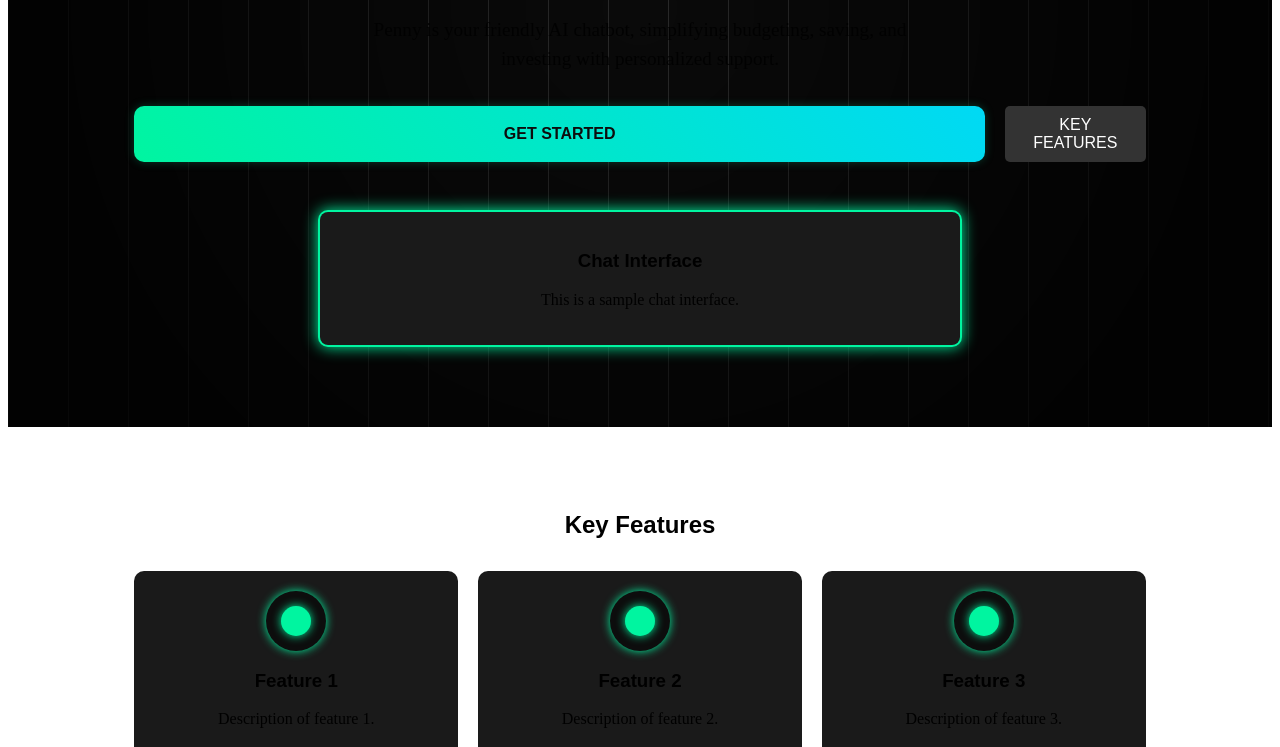
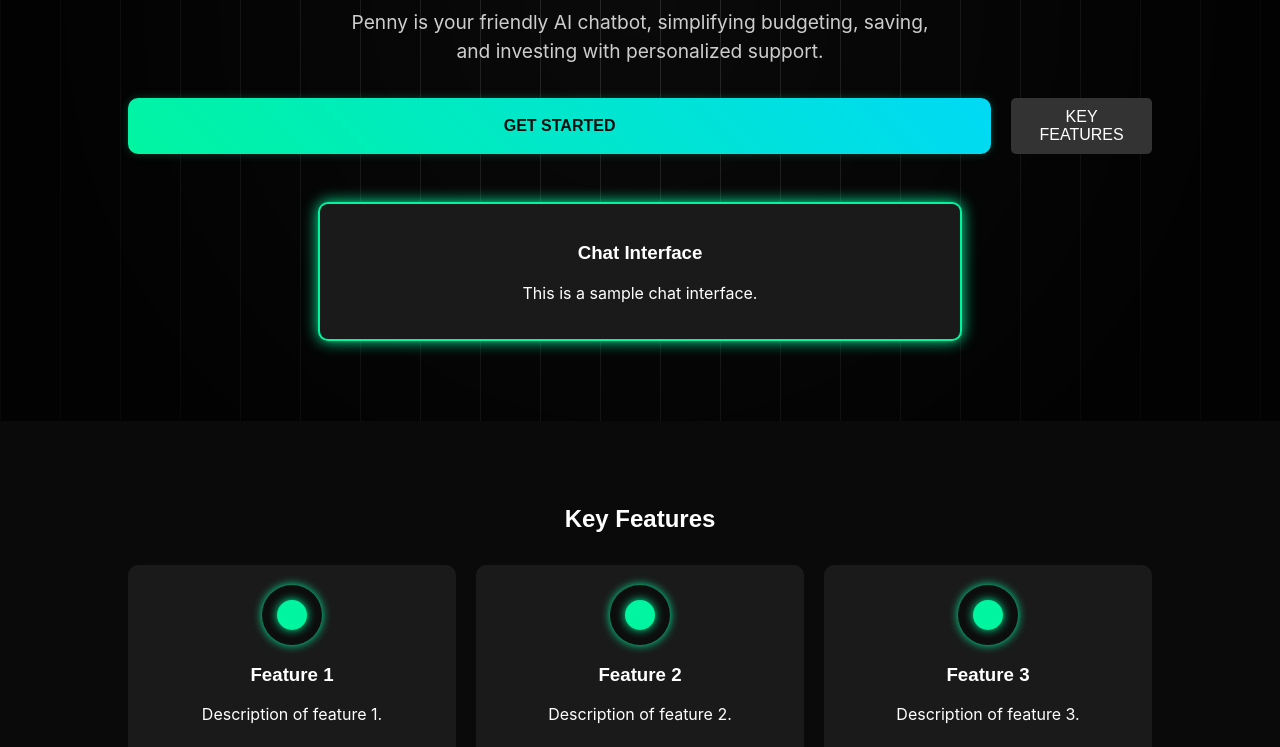
Before and after one commit to rether-io/Site-bolt, a website: page index.html in a window 1280 px wide. Shown: the part 419-1166 px from the top of the page. Drawn offline with Linux system fonts and the light colour scheme.

Commit message:
Restore original CSS

````diff
--- a/style.css
+++ b/style.css
@@ -1,6 +1,3 @@
-Aqui está o código CSS original completo:
-
-```css
 body {
   font-family: 'Inter', sans-serif;
   margin: 0;
@@ -447,6 +444,3 @@ footer {
   padding: 1rem 0;
   margin-top: 4rem;
 }
-```
-
-Substitua todo o conteúdo atual do style.css por este código.
````
